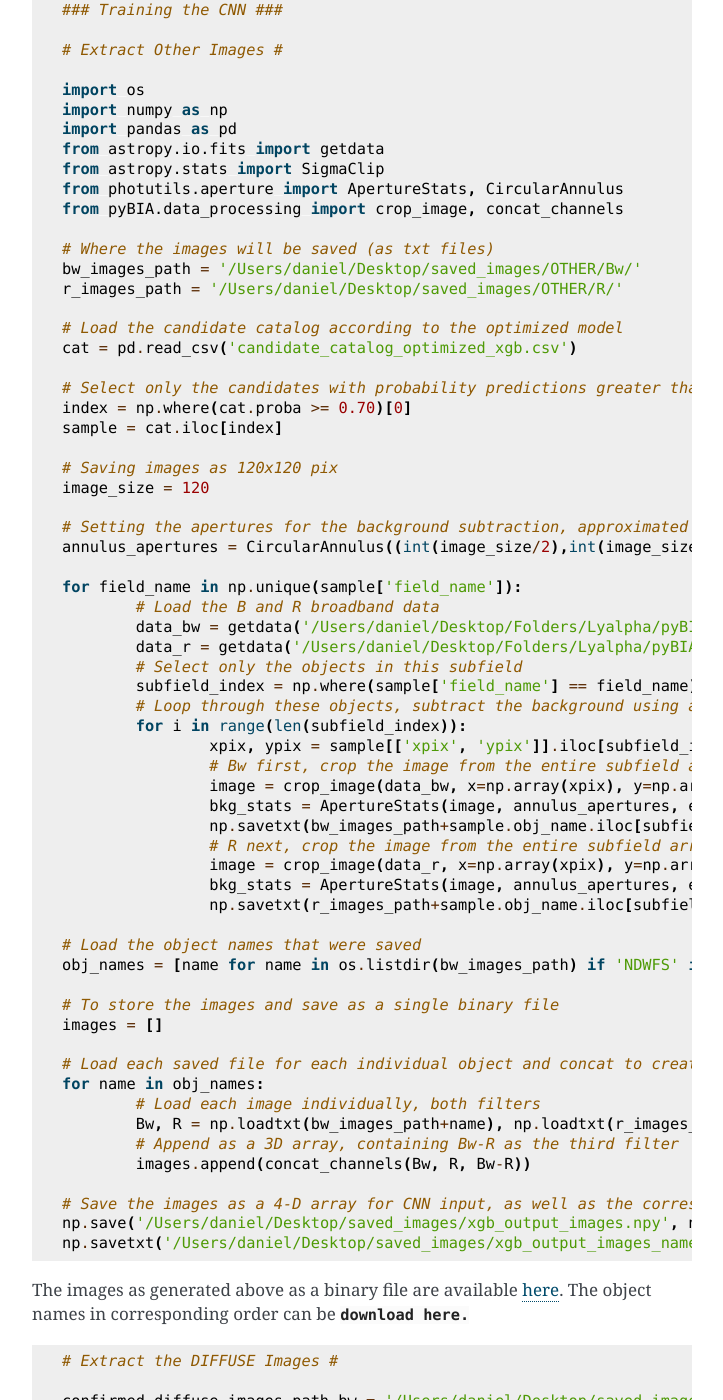
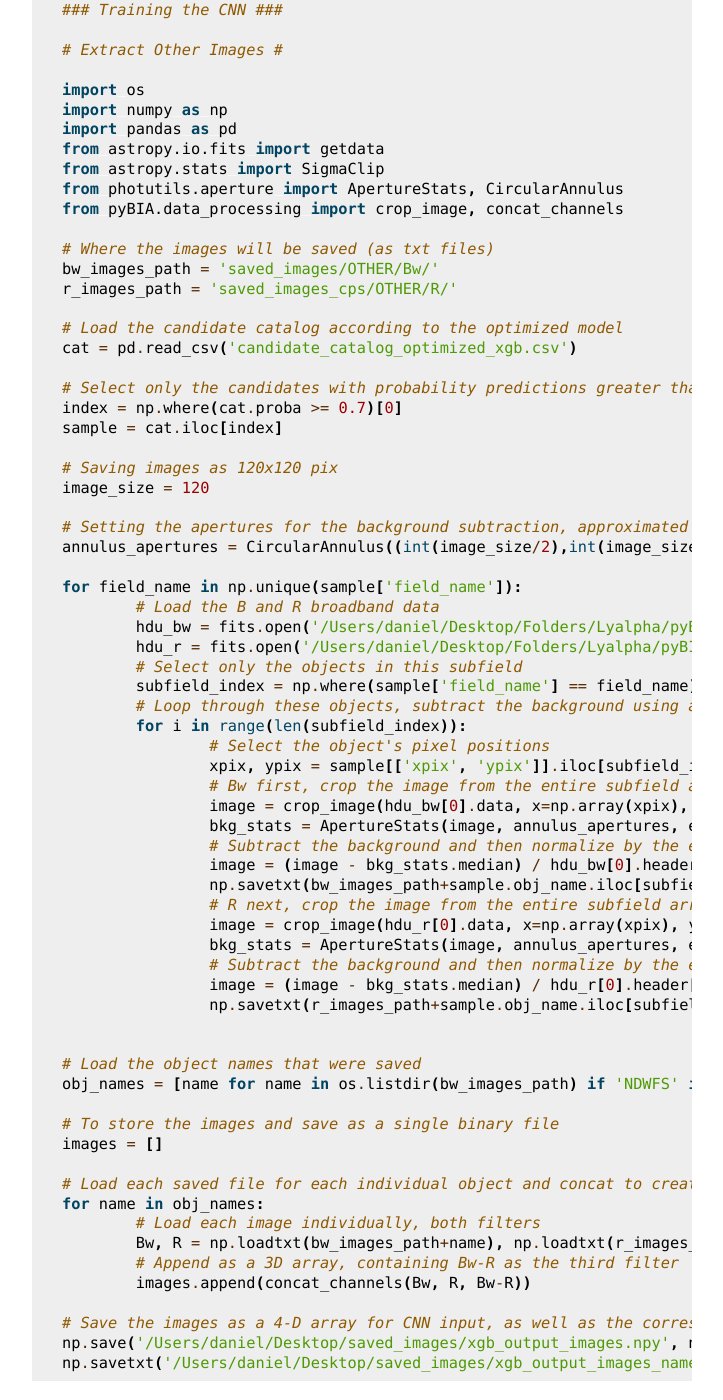
Before and after one commit to Professor-G/pyBIA, a Sphinx documentation site: the page built from docs/source/Figures.rst, in a window 1280 px wide and 1400 px high, scrolled down 19362 px. Shown: the whole window, without its empty margins (388-1111 px from the left). Built offline with Sphinx 7.4.7, drawn with Linux system fonts in a browser that asks for light colours; pages that are not in the unit, such as notebooks, are missing from menus.

Commit message:
updated code

```diff
--- a/docs/source/Figures.rst
+++ b/docs/source/Figures.rst
@@ -745,14 +745,14 @@
 	from pyBIA.data_processing import crop_image, concat_channels
 
 	# Where the images will be saved (as txt files)
-	bw_images_path = '/Users/daniel/Desktop/saved_images/OTHER/Bw/'
-	r_images_path = '/Users/daniel/Desktop/saved_images/OTHER/R/'
+	bw_images_path = 'saved_images/OTHER/Bw/'
+	r_images_path = 'saved_images_cps/OTHER/R/'
 
 	# Load the candidate catalog according to the optimized model
 	cat = pd.read_csv('candidate_catalog_optimized_xgb.csv')
 
 	# Select only the candidates with probability predictions greater than or equal to 70%
-	index = np.where(cat.proba >= 0.70)[0]
+	index = np.where(cat.proba >= 0.7)[0]
 	sample = cat.iloc[index]
 
 	# Saving images as 120x120 pix
@@ -763,21 +763,27 @@
 
 	for field_name in np.unique(sample['field_name']):
 		# Load the B and R broadband data
-		data_bw = getdata('/Users/daniel/Desktop/Folders/Lyalpha/pyBIA_Paper_1/data_files/NDWFS_Tiles/Bw_FITS/'+field_name+'_Bw_03_fix.fits')
-		data_r = getdata('/Users/daniel/Desktop/Folders/Lyalpha/pyBIA_Paper_1/data_files/NDWFS_Tiles/R_FITS/'+field_name+'_R_03_reg_fix.fits')
+		hdu_bw = fits.open('/Users/daniel/Desktop/Folders/Lyalpha/pyBIA_Paper_1/data_files/NDWFS_Tiles/Bw_FITS/'+field_name+'_Bw_03_fix.fits')
+		hdu_r = fits.open('/Users/daniel/Desktop/Folders/Lyalpha/pyBIA_Paper_1/data_files/NDWFS_Tiles/R_FITS/'+field_name+'_R_03_reg_fix.fits')
 		# Select only the objects in this subfield
 		subfield_index = np.where(sample['field_name'] == field_name)[0]
 		# Loop through these objects, subtract the background using aperture photometry, and save as txt file
 		for i in range(len(subfield_index)):
+			# Select the object's pixel positions
 			xpix, ypix = sample[['xpix', 'ypix']].iloc[subfield_index[i]].values.T
-			# Bw first, crop the image from the entire subfield array, and save the bkg subtracted sub-array
-			image = crop_image(data_bw, x=np.array(xpix), y=np.array(ypix), size=image_size, invert=True)
+			# Bw first, crop the image from the entire subfield array, and calculate the background in this region
+			image = crop_image(hdu_bw[0].data, x=np.array(xpix), y=np.array(ypix), size=image_size, invert=True)
 			bkg_stats = ApertureStats(image, annulus_apertures, error=None, sigma_clip=SigmaClip())
-			np.savetxt(bw_images_path+sample.obj_name.iloc[subfield_index[i]], image-bkg_stats.median)
-			# R next, crop the image from the entire subfield array, and save the bkg subtracted sub-array
-			image = crop_image(data_r, x=np.array(xpix), y=np.array(ypix), size=image_size, invert=True)
+			# Subtract the background and then normalize by the exposure time to get counts/sec
+			image = (image - bkg_stats.median) / hdu_bw[0].header['EXPTIME']
+			np.savetxt(bw_images_path+sample.obj_name.iloc[subfield_index[i]], image)
+			# R next, crop the image from the entire subfield array, and calculate the background in this region
+			image = crop_image(hdu_r[0].data, x=np.array(xpix), y=np.array(ypix), size=image_size, invert=True)
 			bkg_stats = ApertureStats(image, annulus_apertures, error=None, sigma_clip=SigmaClip())
-			np.savetxt(r_images_path+sample.obj_name.iloc[subfield_index[i]], image-bkg_stats.median)
+			# Subtract the background and then normalize by the exposure time to get counts/sec
+			image = (image - bkg_stats.median) / hdu_r[0].header['EXPTIME']
+			np.savetxt(r_images_path+sample.obj_name.iloc[subfield_index[i]], image)
+
 
 	# Load the object names that were saved
 	obj_names = [name for name in os.listdir(bw_images_path) if 'NDWFS' in name]
```
